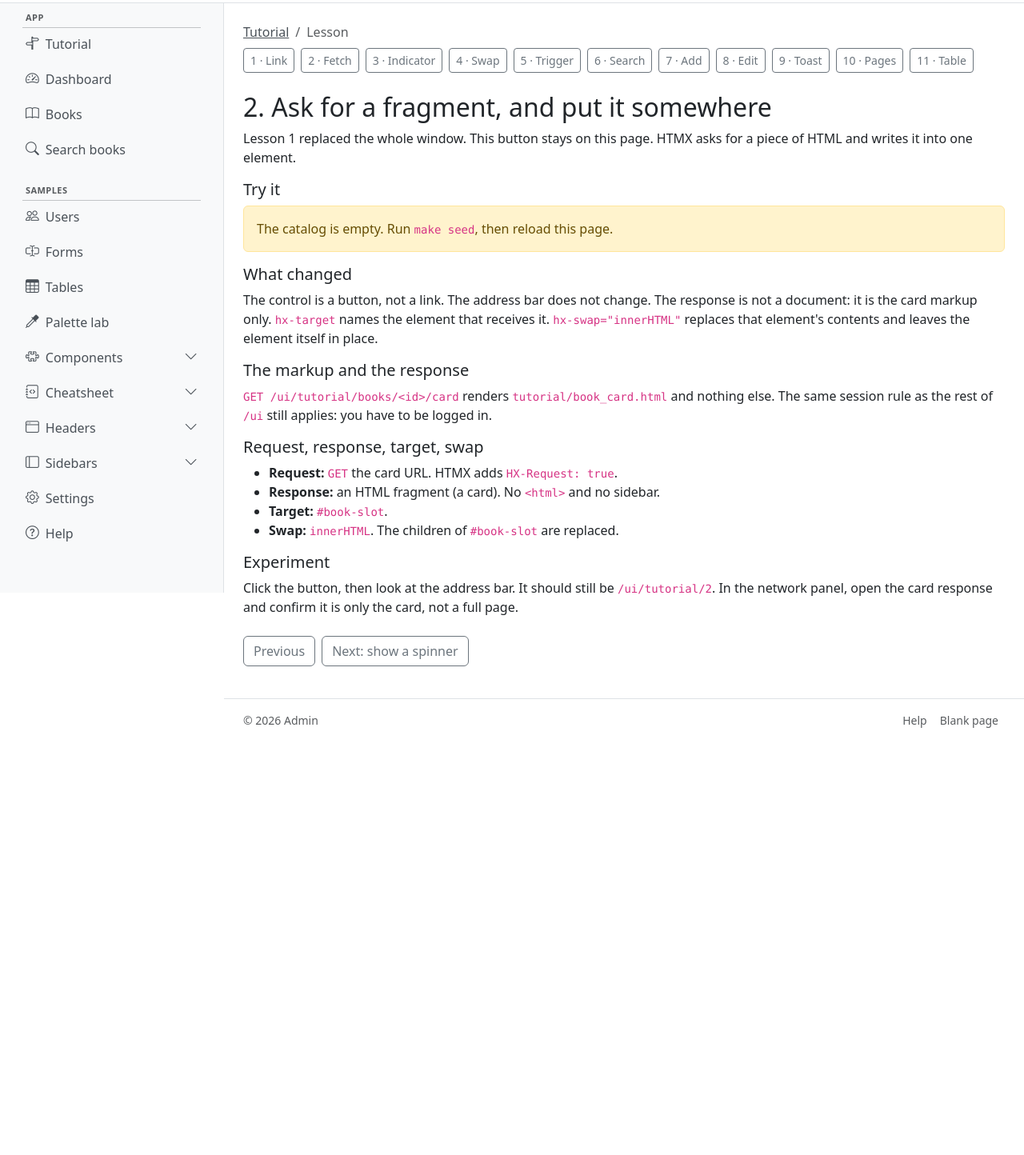
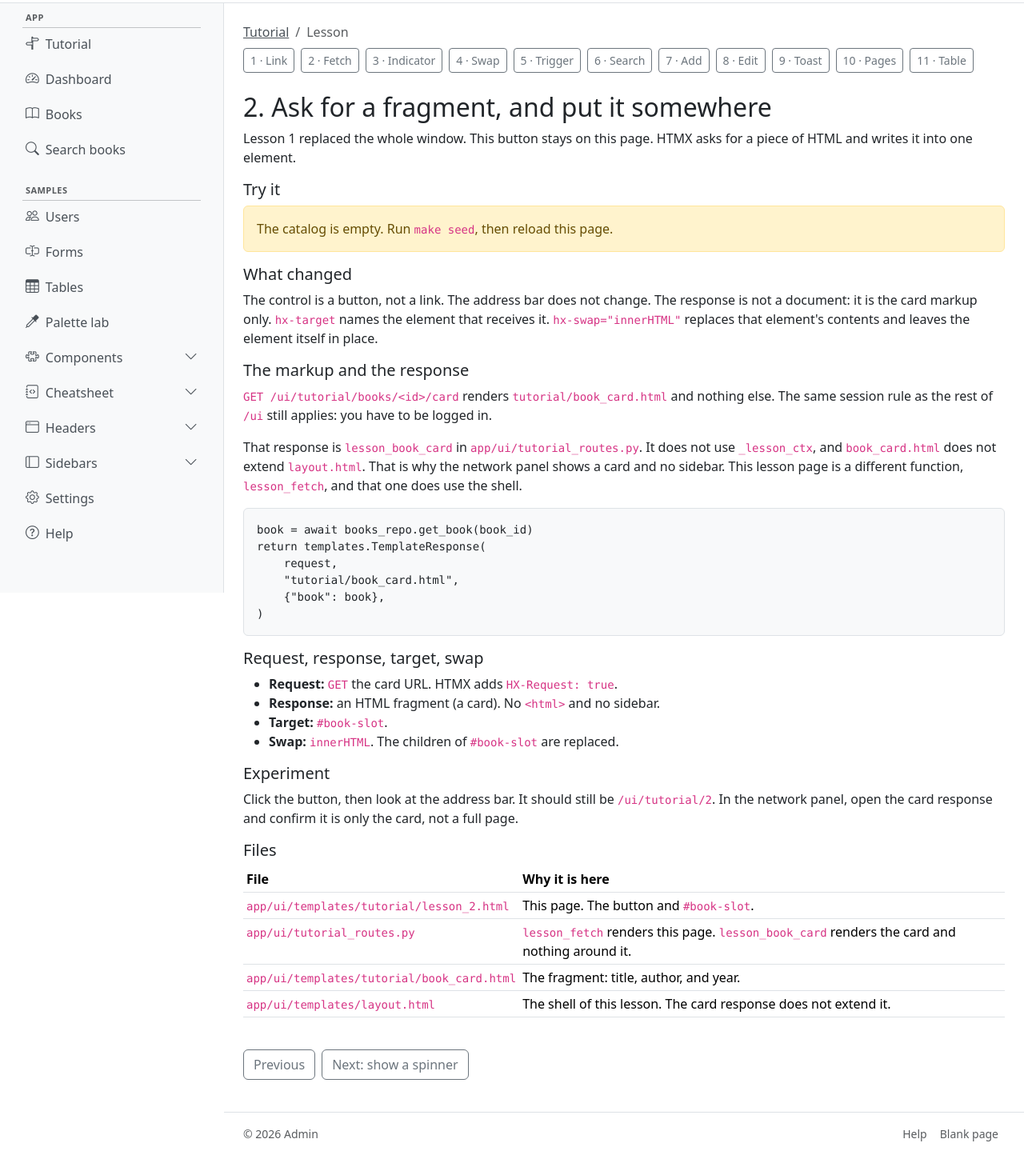
Before and after one commit to tgogos/htmx-bootstrap-tutorial, a FastAPI app: template app/ui/templates/tutorial/lesson_2.html in a window 1280 px wide. Shown: the part 59-1503 px from the top of the page at 80% size. Before the commit the page ends 969 px from the top, so only its background shows below. Run offline with FastAPI, Linux system fonts and the light colour scheme; the template is opened without the code that fills it, so the values that code supplies are empty; parts of the project's set-up code (start-up, migrations or seed data) failed here and were passed over; some libraries are stand-ins or nearby versions.

Commit message:
Show that lesson 2's card route returns a fragment, and list the files that page uses.
Co-authored-by: Cursor <cursoragent@cursor.com>

```diff
--- a/app/ui/templates/tutorial/lesson_2.html
+++ b/app/ui/templates/tutorial/lesson_2.html
@@ -39,6 +39,13 @@
 &lt;div id="book-slot"&gt;...&lt;/div&gt;</code></pre>
 {% endif %}
 <p><code>GET /ui/tutorial/books/&lt;id&gt;/card</code> renders <code>tutorial/book_card.html</code> and nothing else. The same session rule as the rest of <code>/ui</code> still applies: you have to be logged in.</p>
+<p>That response is <code>lesson_book_card</code> in <code>app/ui/tutorial_routes.py</code>. It does not use <code>_lesson_ctx</code>, and <code>book_card.html</code> does not extend <code>layout.html</code>. That is why the network panel shows a card and no sidebar. This lesson page is a different function, <code>lesson_fetch</code>, and that one does use the shell.</p>
+<pre class="bg-body-tertiary border rounded p-3 small mb-3"><code>book = await books_repo.get_book(book_id)
+return templates.TemplateResponse(
+    request,
+    "tutorial/book_card.html",
+    {"book": book},
+)</code></pre>
 
 <h2 class="h5">Request, response, target, swap</h2>
 <ul>
@@ -51,6 +58,36 @@
 <h2 class="h5">Experiment</h2>
 <p>Click the button, then look at the address bar. It should still be <code>/ui/tutorial/2</code>. In the network panel, open the card response and confirm it is only the card, not a full page.</p>
 
+<h2 class="h5">Files</h2>
+<div class="table-responsive">
+  <table class="table table-sm">
+    <thead>
+      <tr>
+        <th scope="col">File</th>
+        <th scope="col">Why it is here</th>
+      </tr>
+    </thead>
+    <tbody>
+      <tr>
+        <td><code>app/ui/templates/tutorial/lesson_2.html</code></td>
+        <td>This page. The button and <code>#book-slot</code>.</td>
+      </tr>
+      <tr>
+        <td><code>app/ui/tutorial_routes.py</code></td>
+        <td><code>lesson_fetch</code> renders this page. <code>lesson_book_card</code> renders the card and nothing around it.</td>
+      </tr>
+      <tr>
+        <td><code>app/ui/templates/tutorial/book_card.html</code></td>
+        <td>The fragment: title, author, and year.</td>
+      </tr>
+      <tr>
+        <td><code>app/ui/templates/layout.html</code></td>
+        <td>The shell of this lesson. The card response does not extend it.</td>
+      </tr>
+    </tbody>
+  </table>
+</div>
+
 <p class="mt-4 d-flex gap-2">
   <a class="btn btn-outline-secondary" href="/ui/tutorial/1">Previous</a>
   <a class="btn btn-outline-secondary" href="/ui/tutorial/3">Next: show a spinner</a>
```
